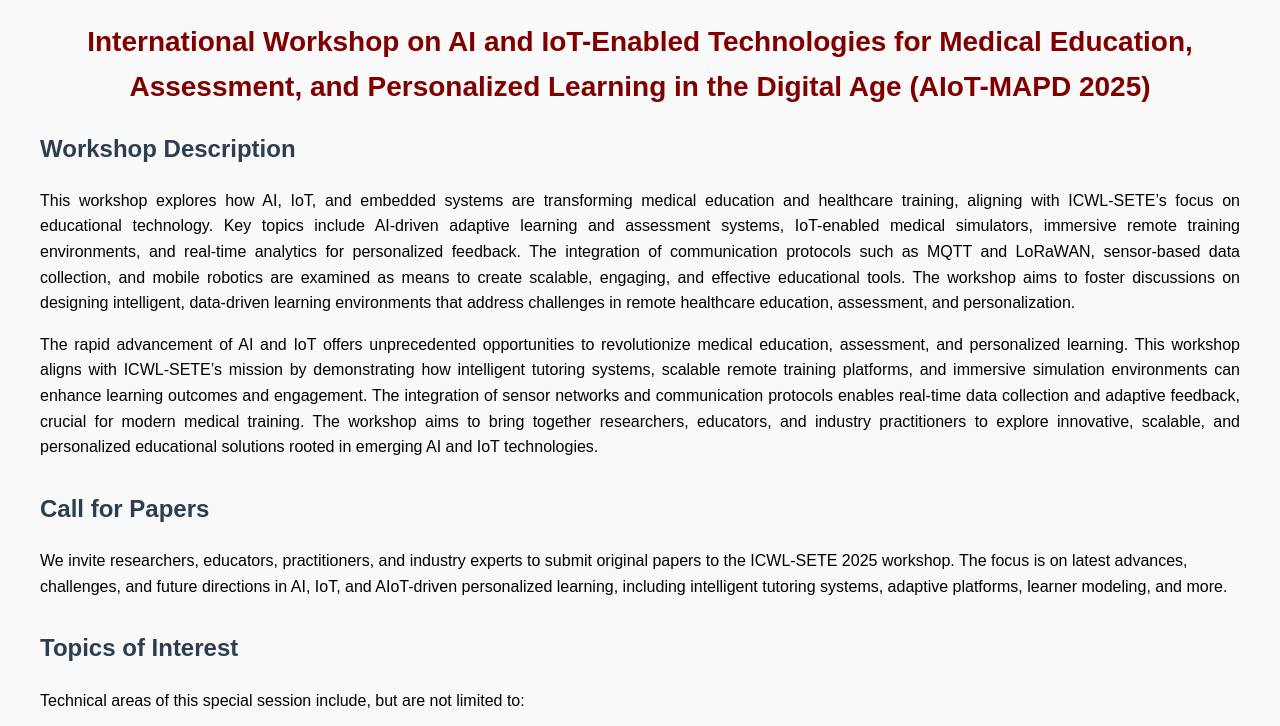
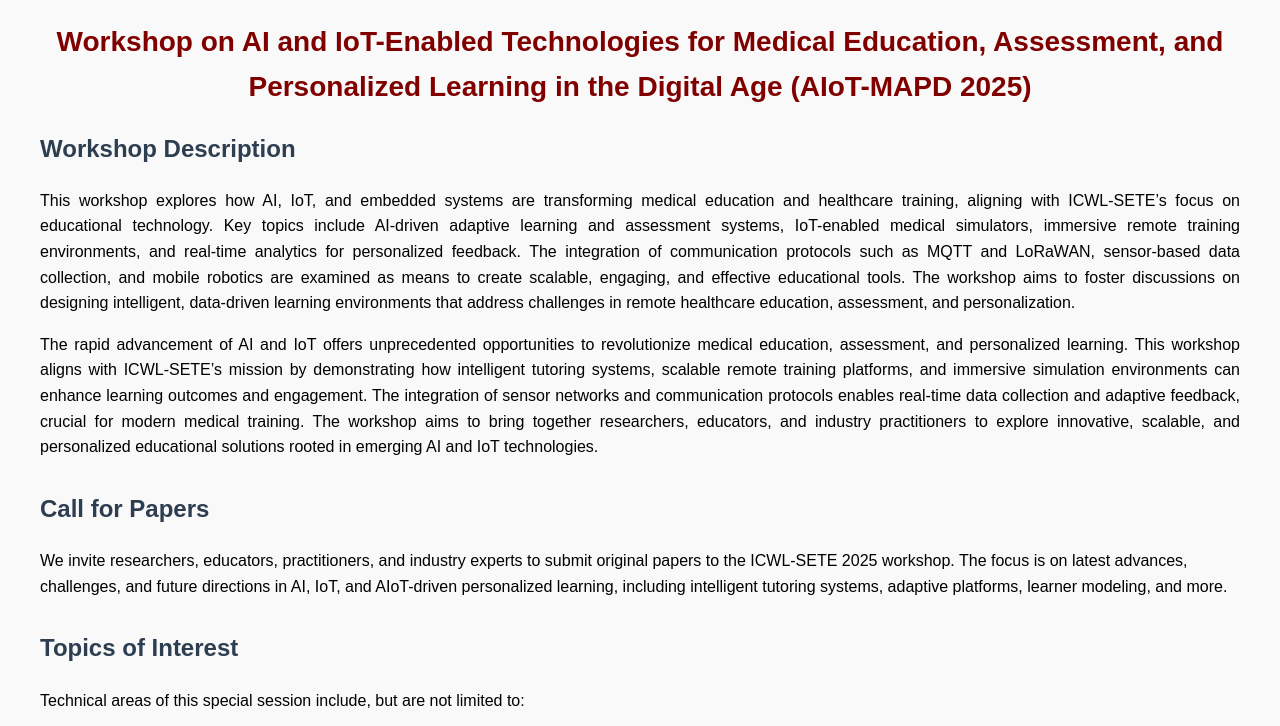
Before and after one commit to aiotmapd2025/aiotmapd2025.github.io, a plain HTML site: page index.html in a window 1280 px wide. Shown: the top 726 px of the page. Drawn offline with Linux system fonts and the light colour scheme.

Commit message:
Update index.html

```diff
--- a/index.html
+++ b/index.html
@@ -76,7 +76,7 @@
 </style>
 </head>
 <body>
-<h1 class="main-title">International Workshop on AI and IoT-Enabled Technologies for Medical Education, Assessment, and Personalized Learning in the Digital Age (AIoT-MAPD 2025)</h1>
+<h1 class="main-title">Workshop on AI and IoT-Enabled Technologies for Medical Education, Assessment, and Personalized Learning in the Digital Age (AIoT-MAPD 2025)</h1>
 <!-- rest of your content -->
 </body>
 
```
